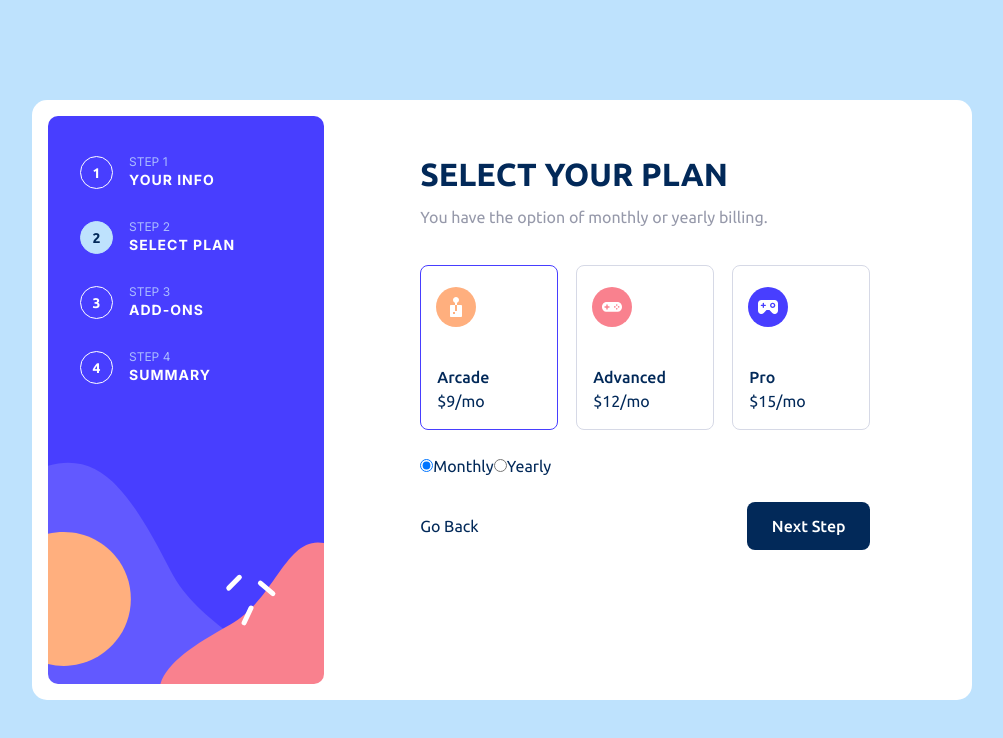
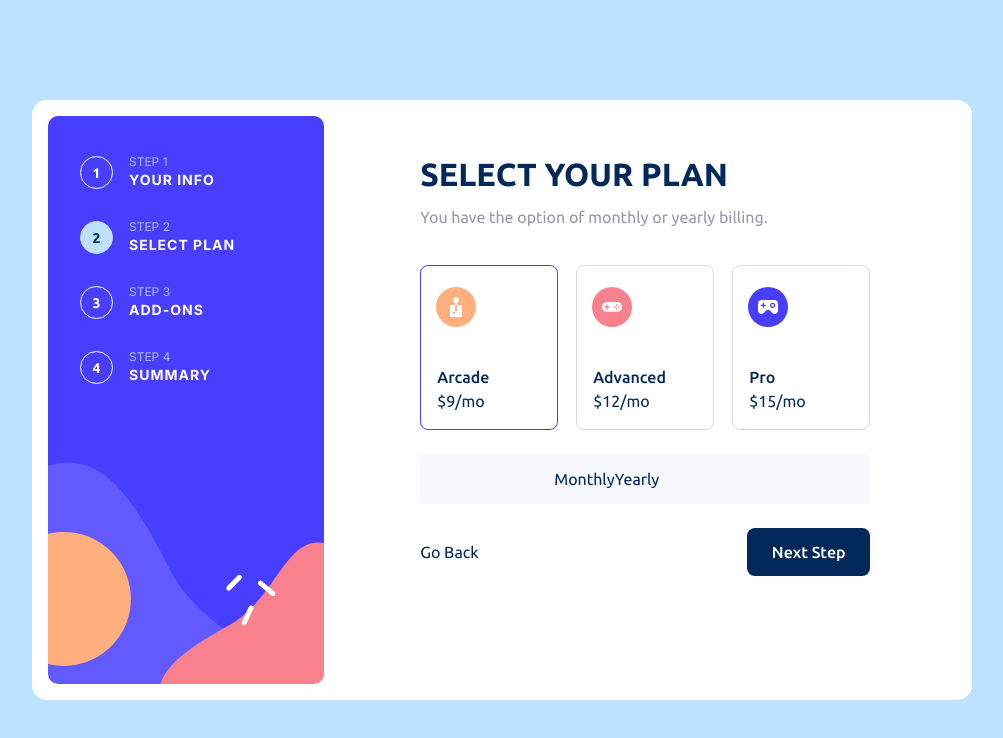
Before and after one commit to talgat-ruby/team3-hackathon1, a Next.js app: page /step2 in a window 1280 px wide. Shown: the top 738 px of the page, without its empty margins (138-1141 px from the left). Built offline with nearby package versions, Linux system fonts and the light colour scheme.

Commit message:
some styles

```diff
--- a/app/step2/page.tsx
+++ b/app/step2/page.tsx
@@ -65,10 +65,7 @@ export default function Page() {
       <p className="mt-[0.75rem] mb-9 text-[--color-text-secondary]">
         You have the option of monthly or yearly billing.
       </p>
-      <form
-        onSubmit={handleSubmit(onSubmit)}
-        className="flex flex-col gap-6"
-      >
+      <form onSubmit={handleSubmit(onSubmit)} className="flex flex-col gap-6">
         <fieldset className="flex gap-[1.125rem]">
           <label htmlFor="plan1" className="cursor-pointer">
             <input
@@ -117,7 +114,8 @@ export default function Page() {
           </label>
         </fieldset>
 
-        <fieldset>
+        <fieldset className="bg-[#F8F9FF] px-[8.375rem] py-[0.8125rem]">
+          <label htmlFor="period1" className="cursor-pointer">
             <input
               {...register("period")}
               type="radio"
@@ -125,17 +123,22 @@ export default function Page() {
               id="period1"
               value="monthly"
               defaultChecked
+              className="hidden"
             />
-          <label htmlFor="period1">Monthly</label>
+            <span>Monthly</span>
+          </label>
 
+          <label htmlFor="period2" className="cursor-pointer">
             <input
               {...register("period")}
               type="radio"
               name="period"
               id="period2"
               value="yearly"
+              className="hidden"
             />
-          <label htmlFor="period2">Yearly</label>
+            <span>Yearly</span>
+          </label>
         </fieldset>
 
         <section className="flex justify-between items-center mt-auto">
```
Also changed, not shown: app/components/Form.tsx (deleted), app/components/Navigation.tsx (deleted), app/components/Submission.tsx (deleted). Lines whose indentation alone changed are shown as unchanged.
